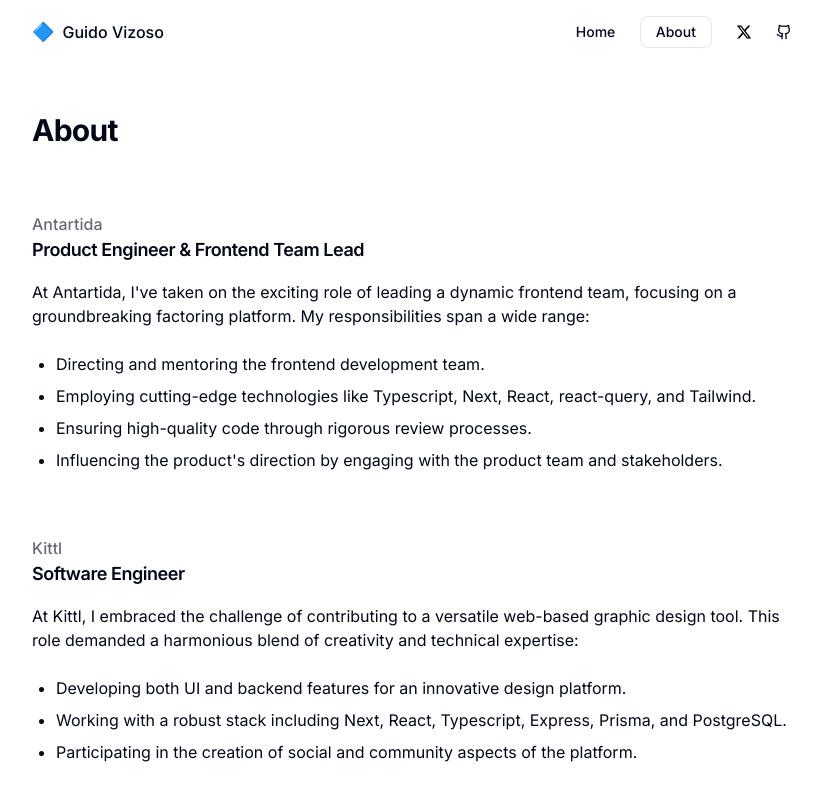
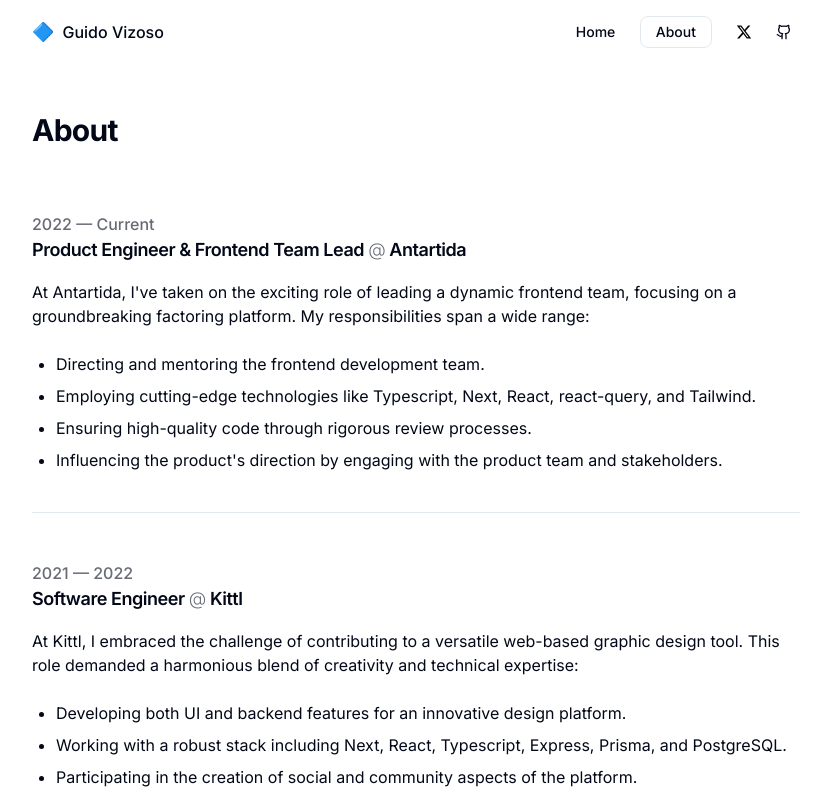
Before and after one commit to guidovizoso/gvizo.so, a Next.js app: page /about in a window 1280 px wide. Shown: the top 800 px of the page, without its empty margins (224-1045 px from the left). Built offline with nearby package versions, Linux system fonts and the light colour scheme.

Commit message:
enhance about

```diff
--- a/app/about/page.tsx
+++ b/app/about/page.tsx
@@ -15,24 +15,33 @@
       <h1 className="scroll-m-20 text-3xl font-bold tracking-tight mt-16">
         About
       </h1>
-      <div className="mt-16">
+      <ul className="mt-16 mx-0">
         {EXPERIENCE.map((exp) => {
           return (
-            <div key={exp.at} className="[&:not(:first-child)]:mt-16">
-              <h2 className="font-medium text-foreground/60">{exp.at}</h2>
+            <li
+              key={exp.at}
+              className="[&:not(:first-child)]:mt-12 list-none border-b border-border pb-4"
+            >
               <Link href={exp.atUrl} target="_blank">
-                <h3 className="scroll-m-20 text-lg font-semibold tracking-tight">
-                  {exp.title}
-                </h3>
+                <h2 className="font-medium text-foreground/60">{exp.date}</h2>
+              </Link>
+              <Link href={exp.atUrl} target="_blank">
+                <h2 className="scroll-m-20 text-lg font-semibold tracking-tight">
+                  {exp.title}{" "}
+                  <span className="text-foreground/60 font-light">@</span>{" "}
+                  <Link href={exp.atUrl} target="_blank">
+                    {exp.at}
+                  </Link>
+                </h2>
               </Link>
               <div
                 className="mt-4"
                 dangerouslySetInnerHTML={{ __html: exp.desc }}
               />
-            </div>
+            </li>
           );
         })}
-      </div>
+      </ul>
     </main>
   );
 }
```
